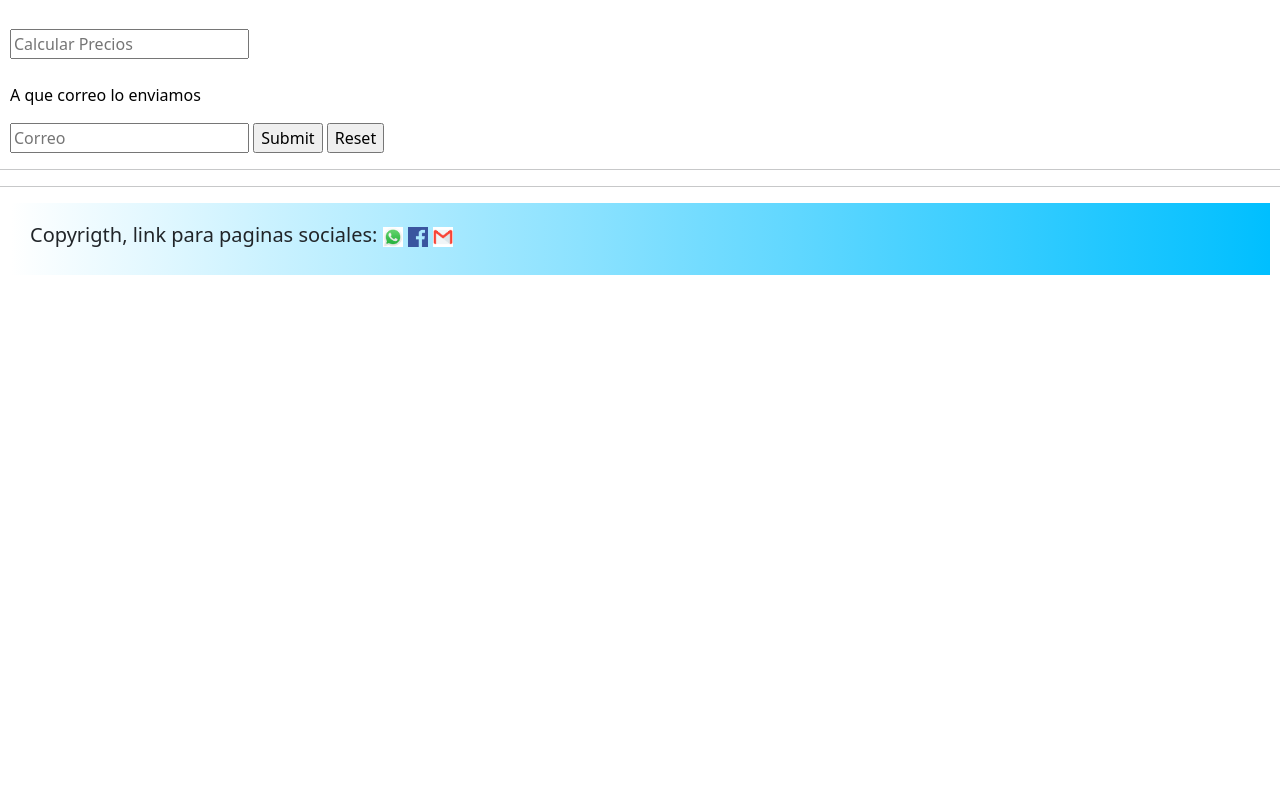
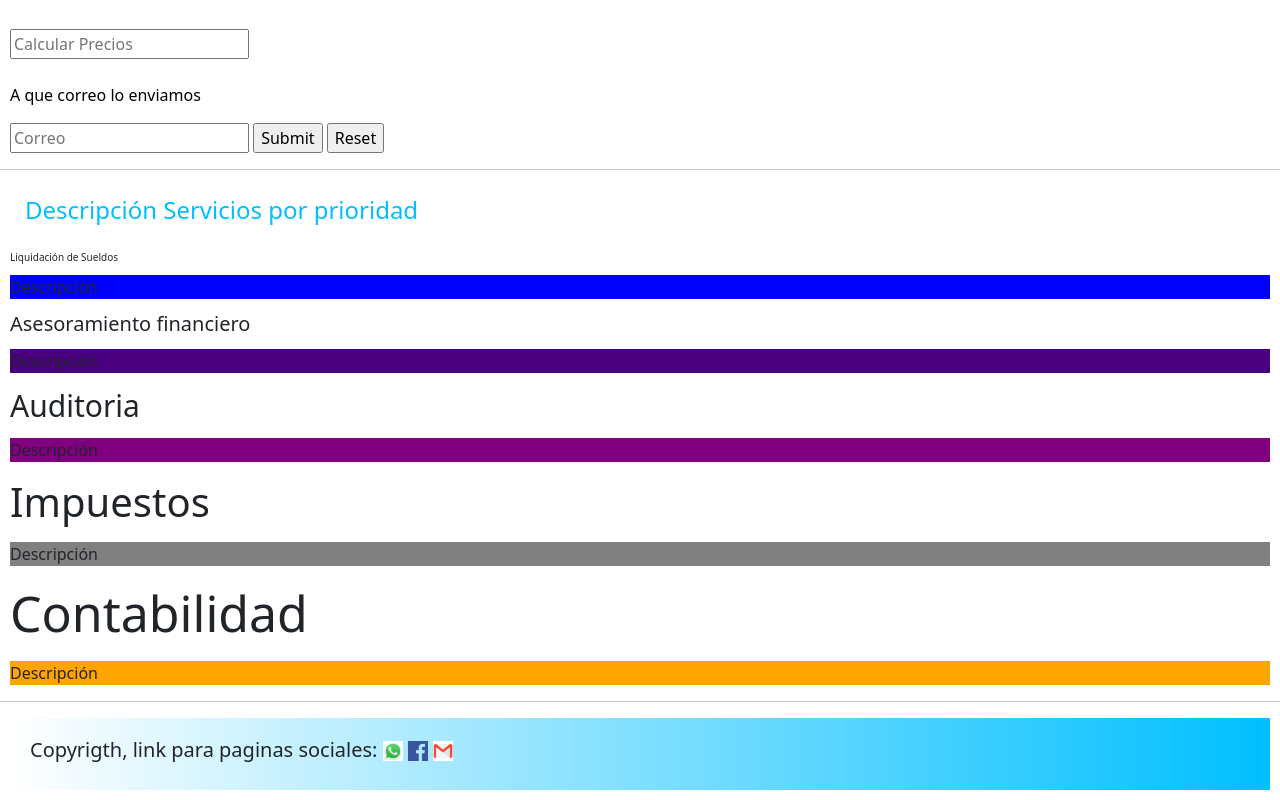
Before and after one commit to HeinnerNranjo/mi_repositorio, a website: page Paginas/Precios.html in a window 1280 px wide. Shown: the part 684-1484 px from the top of the page. Before the commit the page ends 969 px from the top, so only its background shows below. Drawn offline with nearby package versions, Linux system fonts and the light colour scheme.

```diff
--- a/Paginas/Precios.html
+++ b/Paginas/Precios.html
@@ -96,6 +96,20 @@
         <input type="reset">
     </form>
     <hr>
+    <section>
+    <!-- Servicios : Descripción de los servicios que ofrecemos por prioridad. -->
+        <h4 class="subtitulos">Descripción Servicios por prioridad</h4>
+        <p class="servicio-1">Liquidación de Sueldos</p>
+        <p class="blue-background">Descripción</p>
+        <p class="servicio-2">Asesoramiento financiero</p>
+        <p class="indigo-background">Descripción</p>
+        <p class="servicio-3">Auditoria</p>
+        <p class="purple-background">Descripción</p>
+        <p class="servicio-4">Impuestos</p>
+        <p class="gray-background">Descripción</p>
+        <p class="servicio-5">Contabilidad</p>
+        <p class="orange-background">Descripción</p>
+    </section>
     <hr>
     <footer  class="footer">
         <h5 class="footer__Copyrigth">Copyrigth, link para paginas sociales:
```
Also changed, not shown: Paginas/registro.html (+0 -7 lines).
